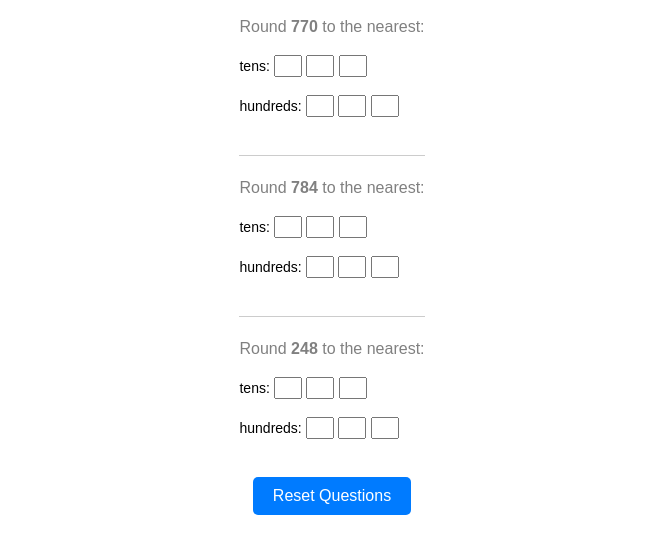
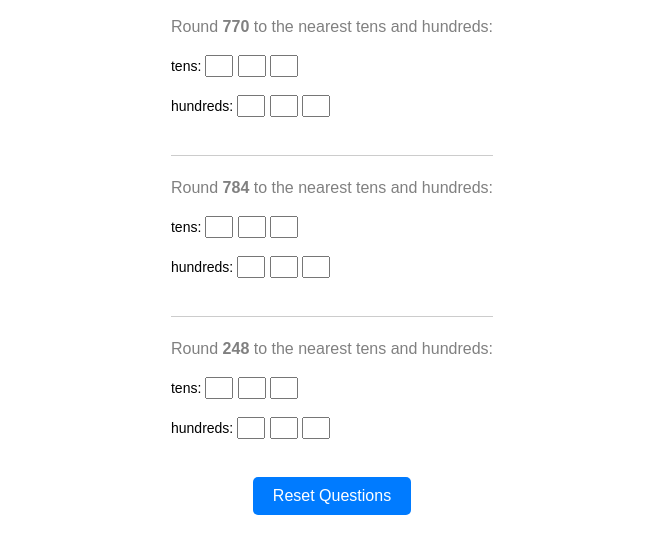
Before and after one commit to bazliamin90/game2, a plain HTML site: page rounded.html in a window 1280 px wide. Shown: the part 107-660 px from the top of the page, without its empty margins (308-971 px from the left). Drawn offline with Linux system fonts and the light colour scheme.

Commit message:
Update rounded.html

```diff
--- a/rounded.html
+++ b/rounded.html
@@ -30,7 +30,7 @@
                 let roundedHundreds = Math.round(randomNum / 100) * 100;
 
                 let questionHTML = `
-                    <p>Round <strong>${randomNum}</strong> to the nearest:</p>
+                    <p>Round <strong>${randomNum}</strong> to the nearest tens and hundreds:</p>
                     <label>tens: </label>
                     <input type="text" class="input-box" maxlength="1" id="tens${i}1">
                     <input type="text" class="input-box" maxlength="1" id="tens${i}2">
```
